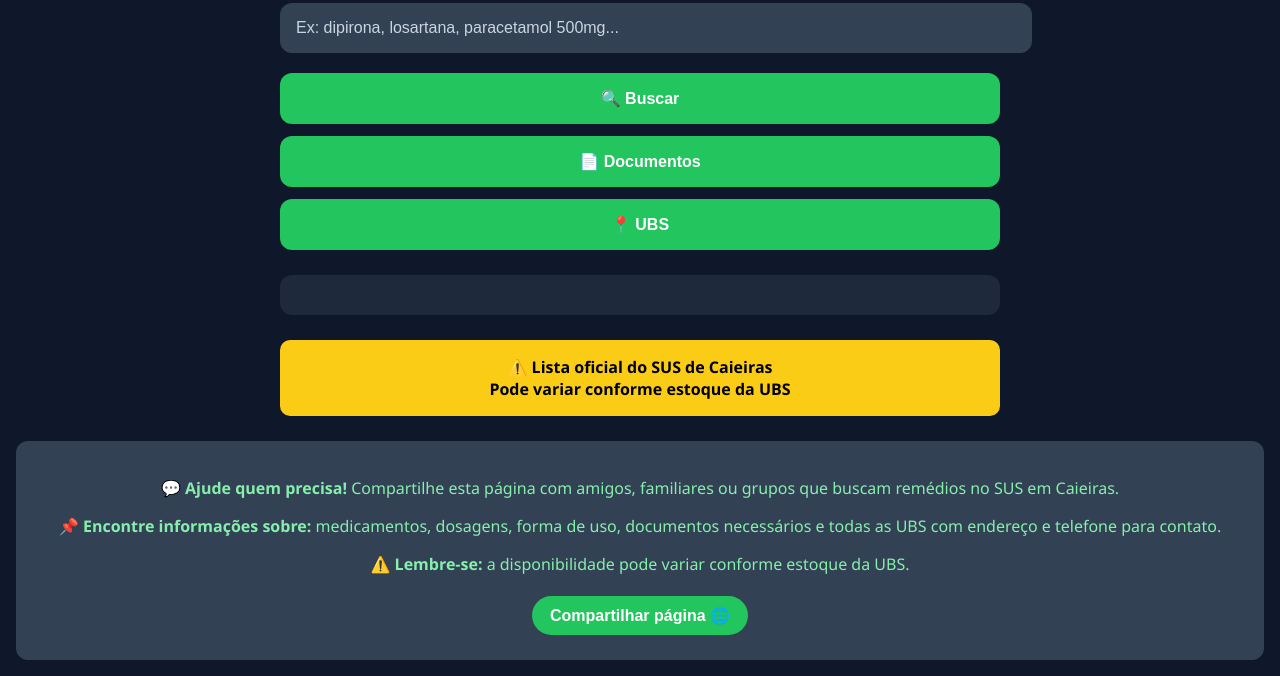
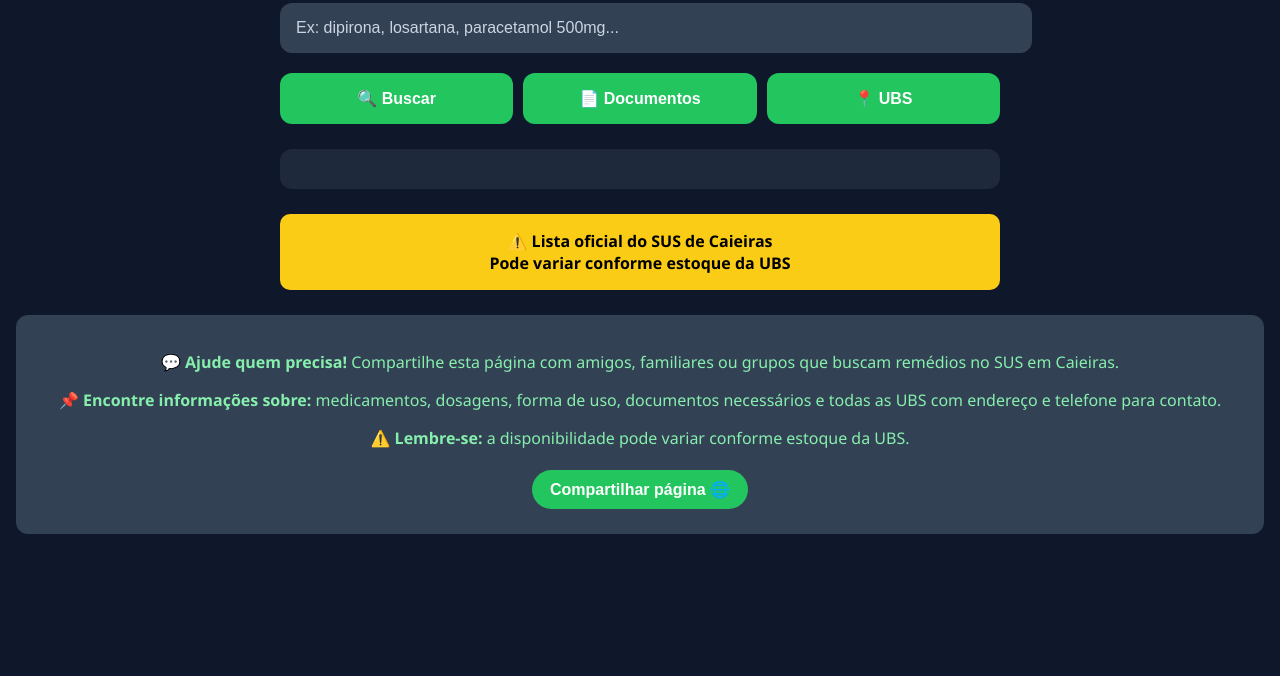
Before and after one commit to joseandrade17/Busca-Meds-Cidad-o, a plain HTML site: page index.html in a window 1280 px wide. Shown: the part 188-864 px from the top of the page. After the commit the page ends 800 px from the top, so only its background shows below. Drawn offline with Linux system fonts and the light colour scheme.

Commit message:
Refactor styles.css to improve button layout

```diff
--- a/styles.css
+++ b/styles.css
@@ -73,9 +73,13 @@ input:focus {
 /* BOTÕES */
 .btn-group {
   display: flex;
-  flex-direction: column;
-  gap: 12px;
+  flex-direction: row; /* 🔥 muda aqui */
+  gap: 10px;
   margin-bottom: 25px;
+}
+.btn-group button {
+  flex: 1;
+  min-width: 90px;
 }
 
 button {
@@ -93,15 +97,6 @@ button:hover {
   background: #16a34a;
 }
 
-@media (min-width: 600px) {
-  .btn-group {
-   flex-direction: column;
-    text-align: center;
-  }
-  button {
-    flex: 1;
-  }
-}
 
 /* RESULTADO */
 .resultado {
```
